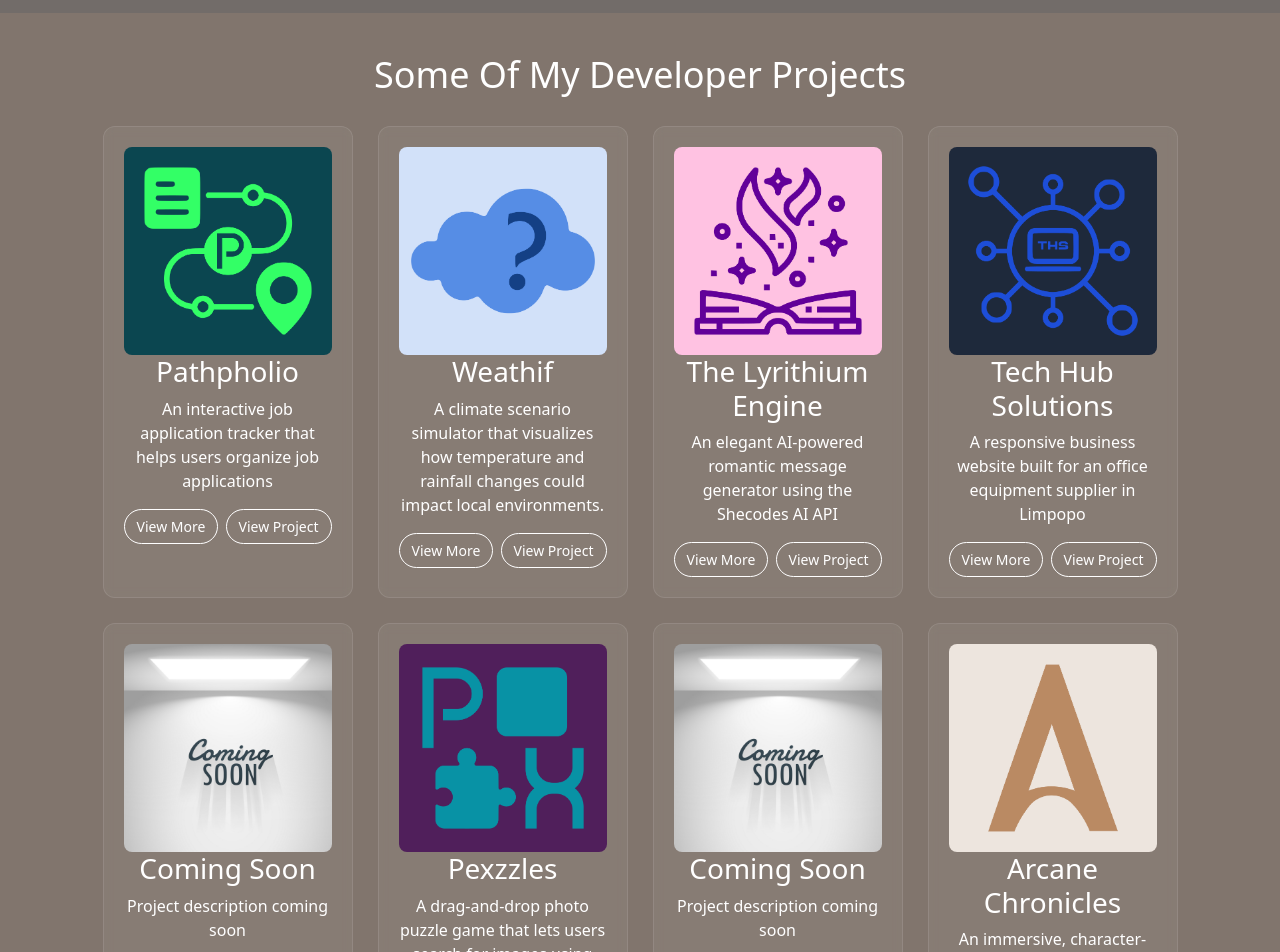
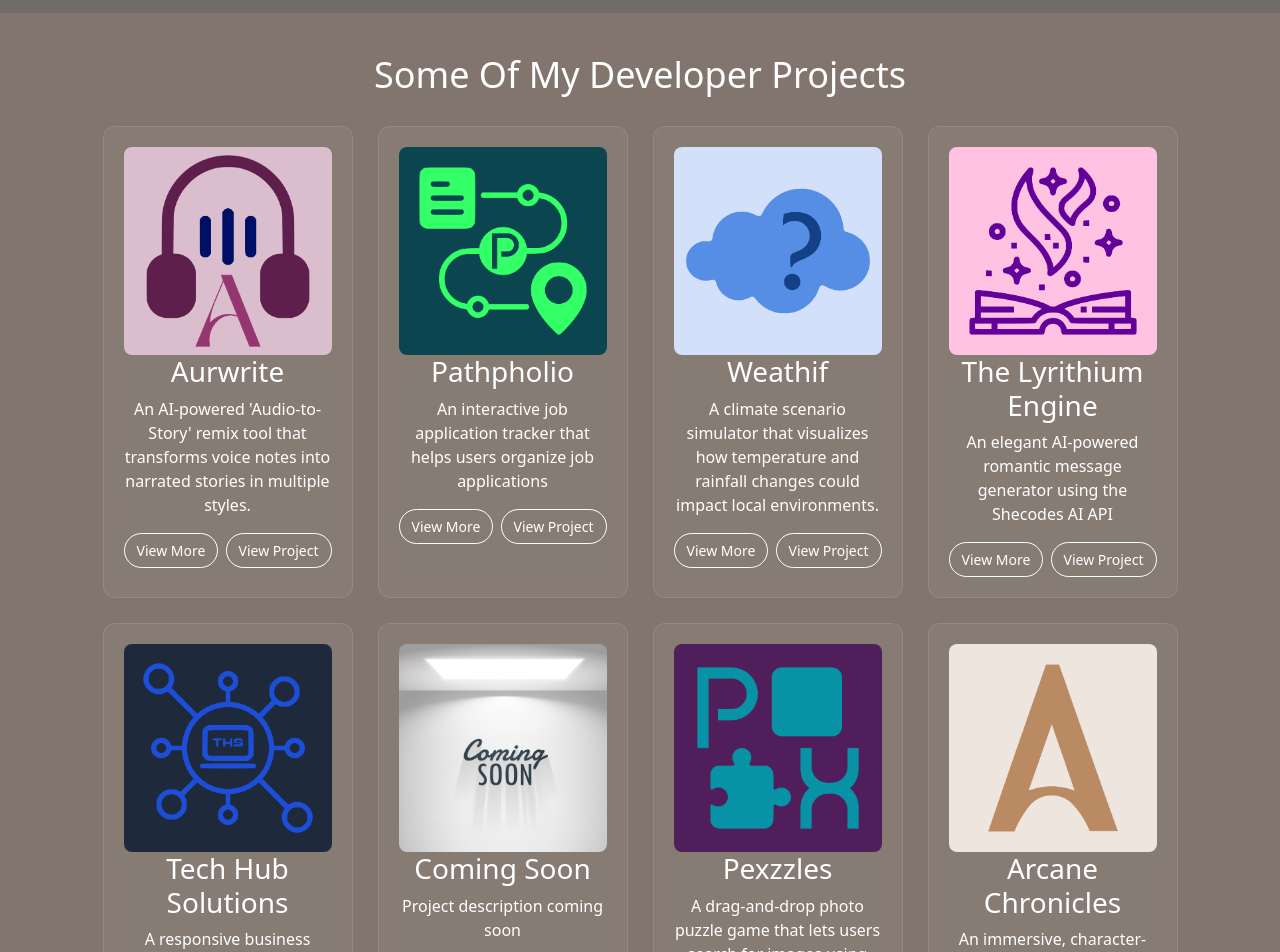
Before and after one commit to gititbunny/nn-react-portfolio, a React (Create React App) app in the folder portfolio/: page / in a window 1280 px wide. Shown: the part 1200-2152 px from the top of the page. Built offline with nearby package versions, Linux system fonts and the light colour scheme.

Commit message:
Add project info

```diff
--- a/portfolio/src/components/Projects.js
+++ b/portfolio/src/components/Projects.js
@@ -5,6 +5,25 @@ import "../styles/Projects.css";
 const projects = [
   {
     id: 1,
+    title: "Aurwrite",
+    image: "../media/Aurwrite.png",
+    video: "../media/Coming Soon.mp4",
+    shortDescription:
+      "An AI-powered 'Audio-to-Story' remix tool that transforms voice notes into narrated stories in multiple styles.",
+    fullDescription:
+      "Aurwrite is a fantasy-themed, dark-mode storytelling app built with Streamlit. Users upload a short audio file (like a voice note), which is transcribed with Whisper, rewritten in one of four styles — Fairy Tale, News Article, Stand-Up Comedy, or Horror — using a local LLM, and then narrated back using free TTS libraries (pyttsx3 or edge-tts). Features include a handwritten font style, fantasy-inspired dark UI, sidebar navigation, live playback, and LinkedIn credit link.",
+    tools: [
+      "Python",
+      "Streamlit",
+      "OpenAI Whisper",
+      "Transformers",
+      "pyttsx3",
+      "edge-tts",
+      "FFmpeg"
+    ],
+    link: "https://github.com/ninankhwashu/aurwrite",
+}, {
+    id: 2,
     title: "Pathpholio",
     image: "../media/Pathpholio.png",
     video: "../media/Pathpholio.mp4",
@@ -16,7 +35,7 @@ const projects = [
     link: "https://pathpholio.netlify.app/",
   },
   {
-    id: 2,
+    id: 3,
     title: "Weathif",
     image: "../media/Weathif.png",
     video: "../media/Coming Soon.mp4",
@@ -36,7 +55,7 @@ const projects = [
     link: "https://weathif.streamlit.app/",
   },
   {
-    id: 3,
+    id: 4,
     title: "The Lyrithium Engine",
     image: "../media/The Lyrithium Engine.png",
     video: "../media/The Lyrithium Engine.mp4",
@@ -48,7 +67,7 @@ const projects = [
     link: "https://thelyrithiumengine.netlify.app/",
   },
   {
-    id: 4,
+    id: 5,
     title: "Tech Hub Solutions",
     image: "../media/Tech Hub Solutions.png",
     video: "../media/Tech Hub Solutions.mp4",
@@ -60,7 +79,7 @@ const projects = [
     link: "https://techhubsolutions.netlify.app/",
   },
   {
-    id: 5,
+    id: 6,
     title: "Coming Soon",
     image: "../media/Coming Soon.jpg",
     video: "../media/Coming Soon.mp4",
@@ -70,7 +89,7 @@ const projects = [
     link: "https://comingsoon.netlify.app/",
   },
   {
-    id: 6,
+    id: 7,
     title: "Pexzzles",
     image: "../media/Pexzzles.png",
     video: "../media/Pexzzles.mp4",
@@ -80,16 +99,6 @@ const projects = [
       "A drag-and-drop photo puzzle game that lets users search for images using the Pexels API and solve them as customizable grid-based puzzles. Features: Drag & drop puzzle logic, image search, infinite scroll, timer, solution hint, and score tracking. ",
     tools: ["HTML", "CSS", "JavaScript", "LocalStorage"],
     link: "https://pexzzles.netlify.app/",
-  },
-  {
-    id: 7,
-    title: "Coming Soon",
-    image: "../media/Coming Soon.jpg",
-    video: "../media/Coming Soon.mp4",
-    shortDescription: "Project description coming soon",
-    fullDescription: "Project description coming soon",
-    tools: ["HTML", "CSS", "JavaScript", "LocalStorage"],
-    link: "https://comingsoon.netlify.app/",
   },
   {
     id: 8,
```
Also changed, not shown: portfolio/public/media/Aurwrite.png (added).
